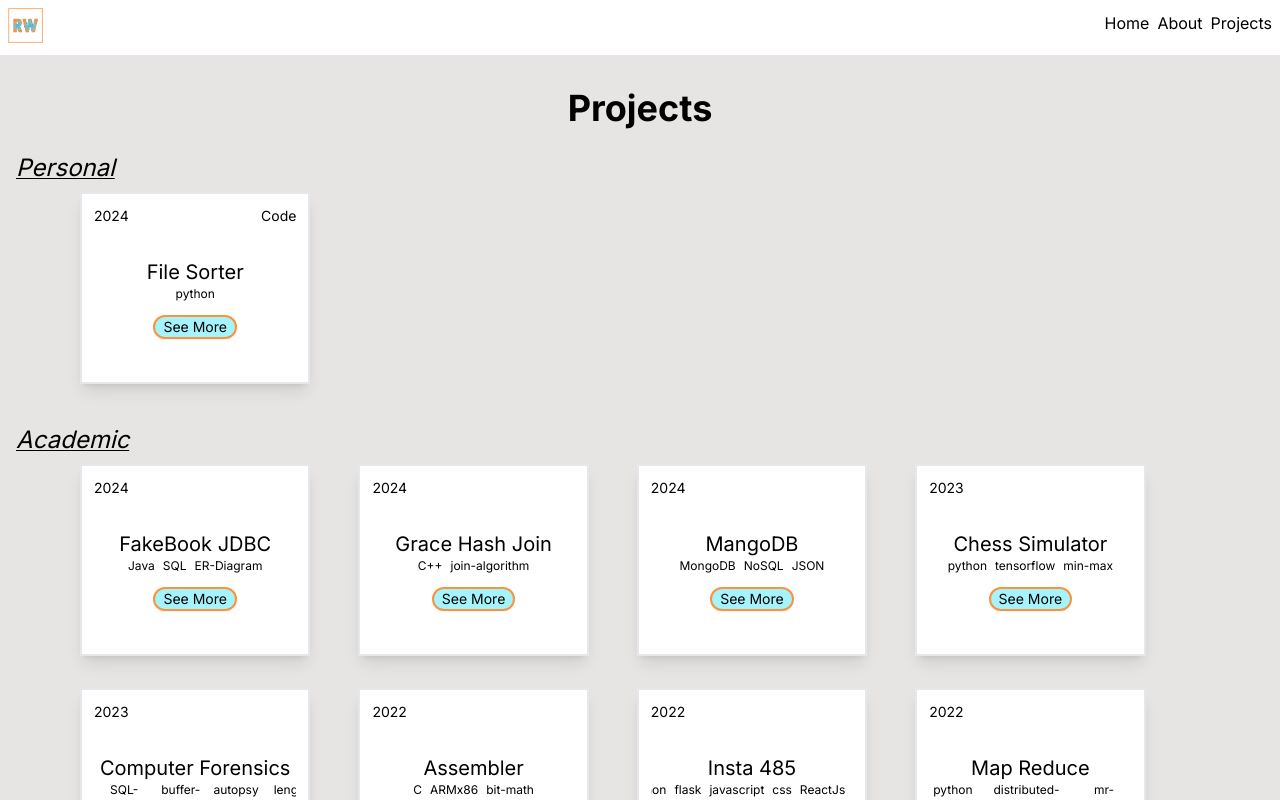
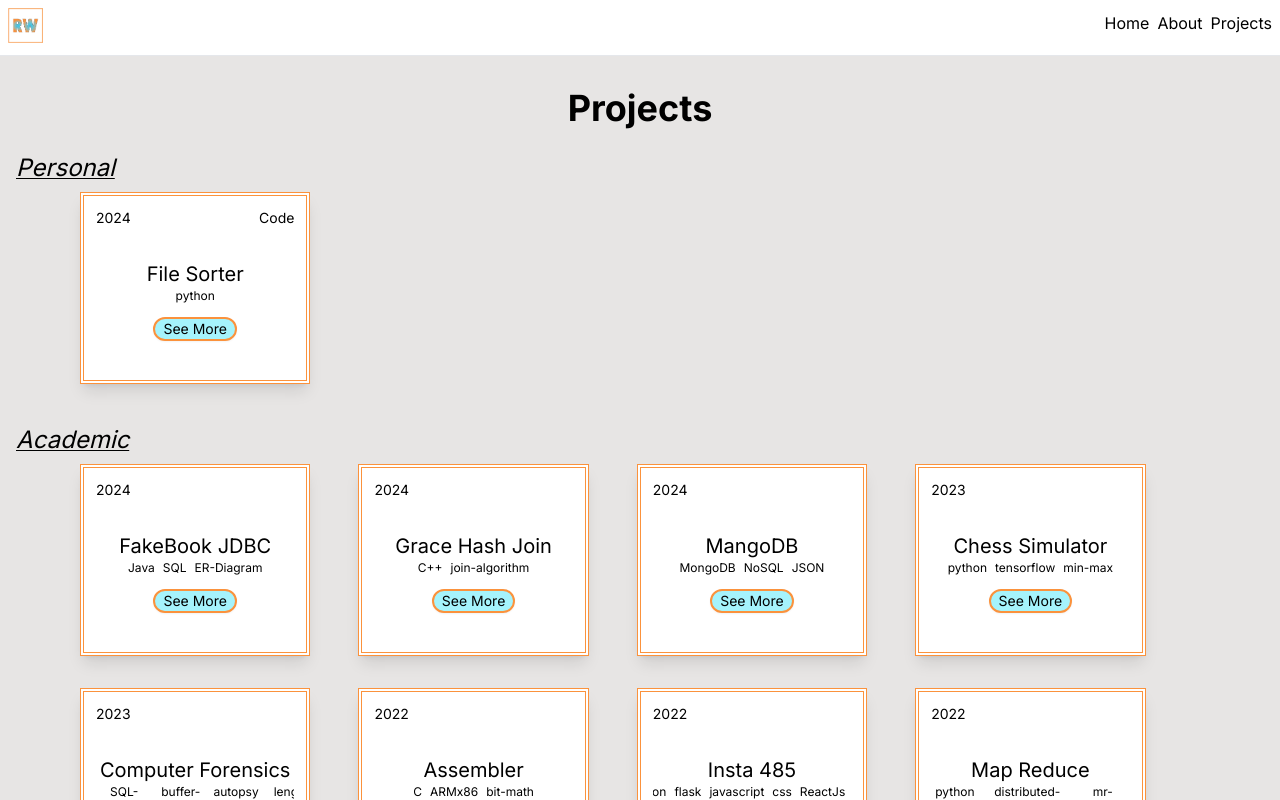
Before and after one commit to RhysWas/personal-site, a Next.js app: page /personal-site/projects in a window 1280 px wide. Shown: the top 800 px of the page. Built offline with nearby package versions, Linux system fonts and the light colour scheme.

Commit message:
Added orange outline to the project cards

```diff
--- a/app/projects/components/ProjectCard.jsx
+++ b/app/projects/components/ProjectCard.jsx
@@ -10,7 +10,7 @@ export default function ProjectCard({ data }){
     // Would have to add a state to control the "flipping" of project cards
     return (
         // Need to specify the height down the line too
-        <div className='container flex-none bg-white border-2 w-full md:w-1/5 md:shrink-0 h-48 p-3 shadow-lg mb-4'>
+        <div className='container flex-none bg-white md:border-double border-orange-400 border-2 md:border-4 w-full md:w-1/5 md:shrink-0 h-48 p-3 shadow-lg mb-4'>
             <div className='flex justify-between'>
                 <div>
                     <p className='text-sm'>{year}</p>
```
